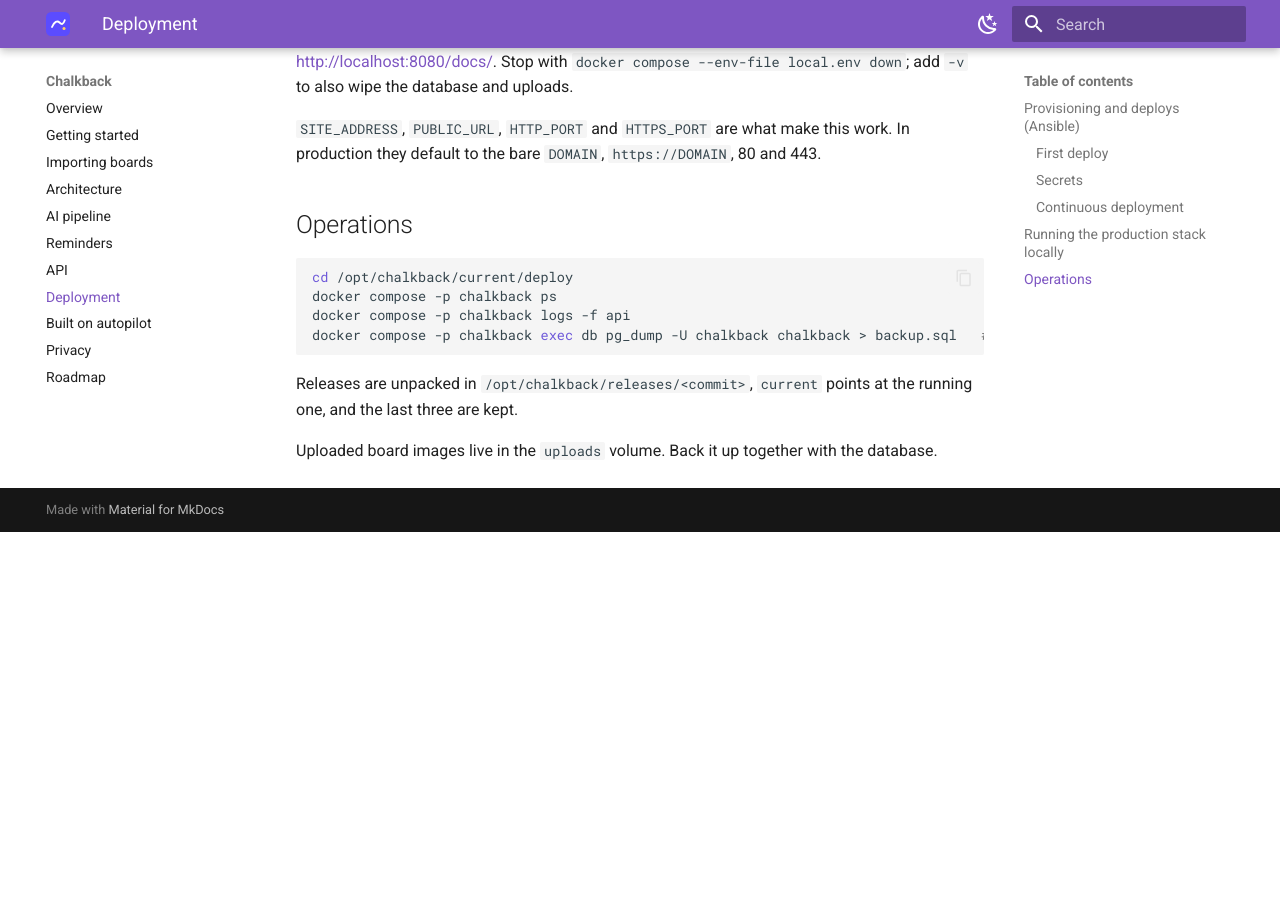
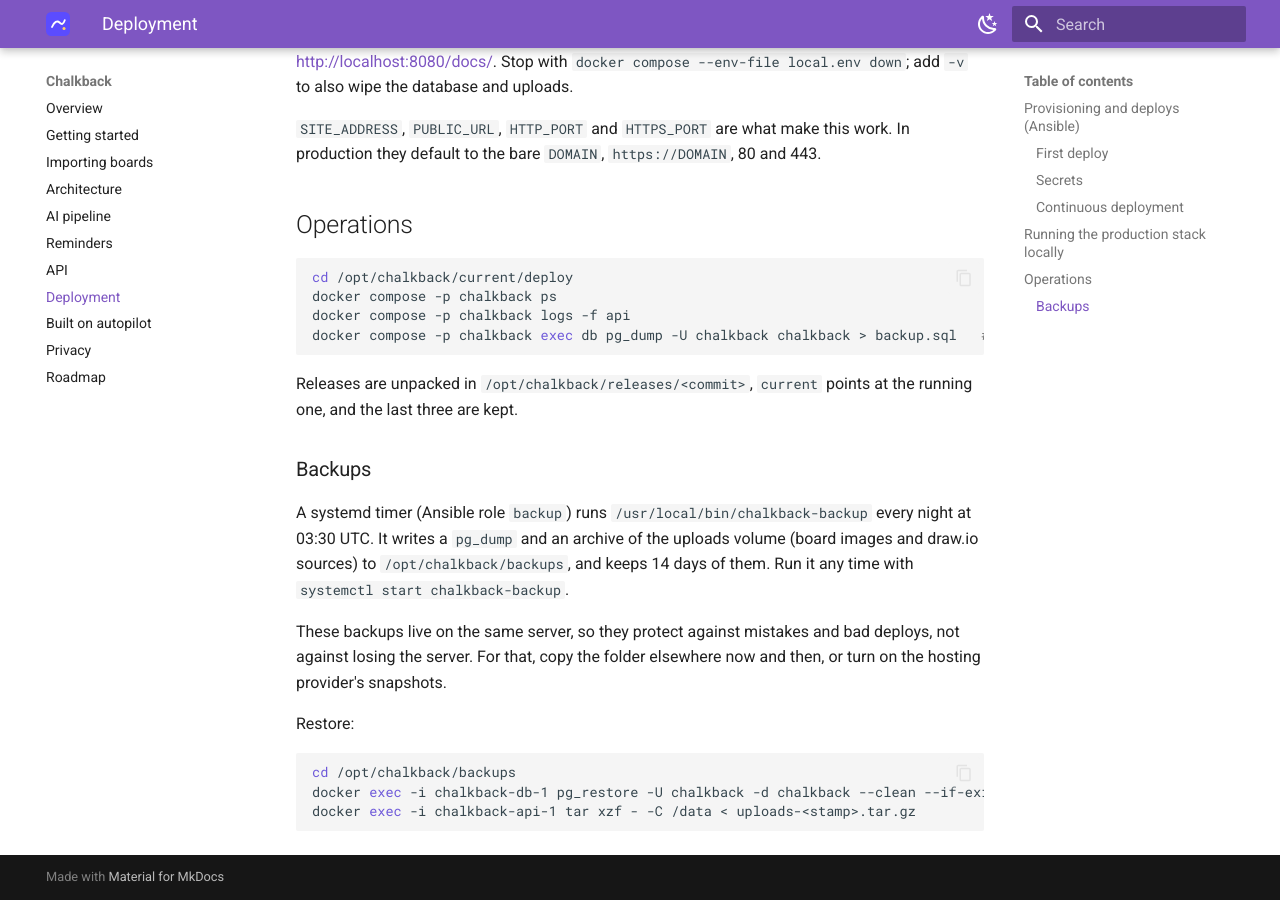
Before and after one commit to Durapix/chalkback, an MkDocs documentation site: the page built from docs/deployment.md, in a window 1280 px wide and 900 px high, scrolled down 1794 px. Built offline with MkDocs 1.6.1 and Material for MkDocs 9.7.7, drawn with Linux system fonts in a browser that asks for light colours; before the commit the page ends 2326 px from its top, so only the background shows below that.

Commit message:
feat(deploy): nightly database and uploads backups
systemd timer runs pg_dump and archives the uploads volume into
/opt/chalkback/backups, keeping 14 days. Restore steps in the docs.

Co-Authored-By: Claude Opus 5.5 <noreply@anthropic.com>

````diff
--- a/docs/deployment.md
+++ b/docs/deployment.md
@@ -75,4 +75,21 @@ docker compose -p chalkback exec db pg_dump -U chalkback chalkback > backup.sql
 Releases are unpacked in `/opt/chalkback/releases/<commit>`, `current` points at the running
 one, and the last three are kept.
 
-Uploaded board images live in the `uploads` volume. Back it up together with the database.
+### Backups
+
+A systemd timer (Ansible role `backup`) runs `/usr/local/bin/chalkback-backup` every night at
+03:30 UTC. It writes a `pg_dump` and an archive of the uploads volume (board images and draw.io
+sources) to `/opt/chalkback/backups`, and keeps 14 days of them. Run it any time with
+`systemctl start chalkback-backup`.
+
+These backups live on the same server, so they protect against mistakes and bad deploys, not
+against losing the server. For that, copy the folder elsewhere now and then, or turn on the
+hosting provider's snapshots.
+
+Restore:
+
+```bash
+cd /opt/chalkback/backups
+docker exec -i chalkback-db-1 pg_restore -U chalkback -d chalkback --clean --if-exists < db-<stamp>.dump
+docker exec -i chalkback-api-1 tar xzf - -C /data < uploads-<stamp>.tar.gz
+```
````
Also changed, not shown: CHANGELOG.md (+2 -0 lines), deploy/ansible/README.md (+1 -0 lines), 5 other files.
